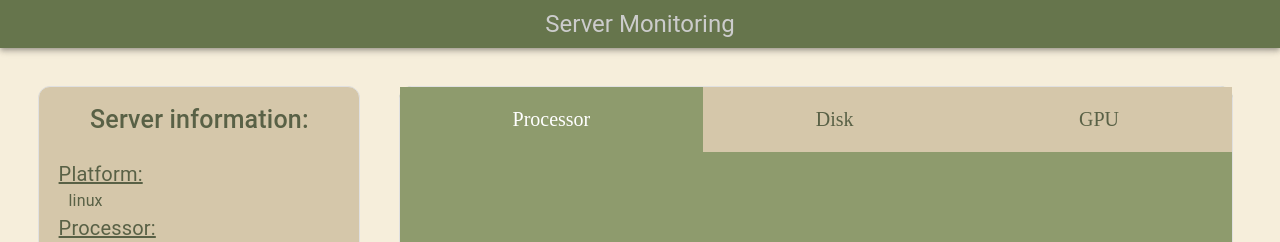
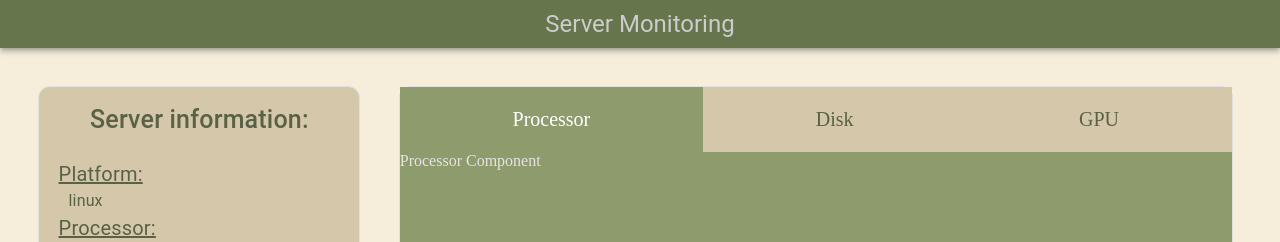
Before and after one commit to Brykl/Client-monitoring-server, a React (Vite) app in the folder client/: page / in a window 1280 px wide. Shown: the top 242 px of the page. Built offline with nearby package versions, Linux system fonts and the light colour scheme.

Commit message:
configured content switching after bar switching

```diff
--- /dev/null
+++ b/client/src/pages/component_main/ComponentsContant.tsx
@@ -0,0 +1,42 @@
+import { Box } from "@mui/material";
+
+interface ContantProps {
+    barName: 'Processor'| 'Disk' | 'GPU';
+}
+
+const ComponentsContant: React.FC<ContantProps> = ({ barName })  => {
+    let contantName: 'Processor'| 'Disk' | 'GPU';
+
+    const ProcessorComponent = () => <div>Processor Component</div>;
+    const DiskComponent = () => <div>Disk Component</div>;
+    const GPUComponent = () => <div>GPU Component</div>;
+
+    let componentToRender;
+
+    switch (barName) {
+        case "Processor":
+                componentToRender = <ProcessorComponent/>
+                break;
+        case "Disk":
+                componentToRender = <DiskComponent/>
+                break;
+        case "GPU":
+                componentToRender = <GPUComponent/>
+                break;
+        default:
+                componentToRender = null;
+                break;
+
+    }
+
+
+    return (
+        <>
+            <Box>
+                {componentToRender}
+            </Box>
+        </>
+    )
+}
+
+export default ComponentsContant
--- a/client/src/pages/main/mainspace.tsx
+++ b/client/src/pages/main/mainspace.tsx
@@ -4,6 +4,7 @@ import InfoServerData from '../component_main/dataserver';
 import '../../css/mainPage.css'
 import ComponentBar from '../component_main/componetsBar';
 import { useEffect, useState } from 'react';
+import ComponentsContant from '../component_main/ComponentsContant';
 
 type barStatusType = "Processor" | "Disk" | "GPU"
 
@@ -91,6 +92,7 @@ export default function MainSpace() {
                             onClick={ () => setBarStatus("GPU")}
                             status={barStatus == "GPU" ? true : false} content='GPU' />
                     </Box>
+                    <ComponentsContant barName={barStatus}/>
                 </Box>
             </Box>
         </Box>
```
